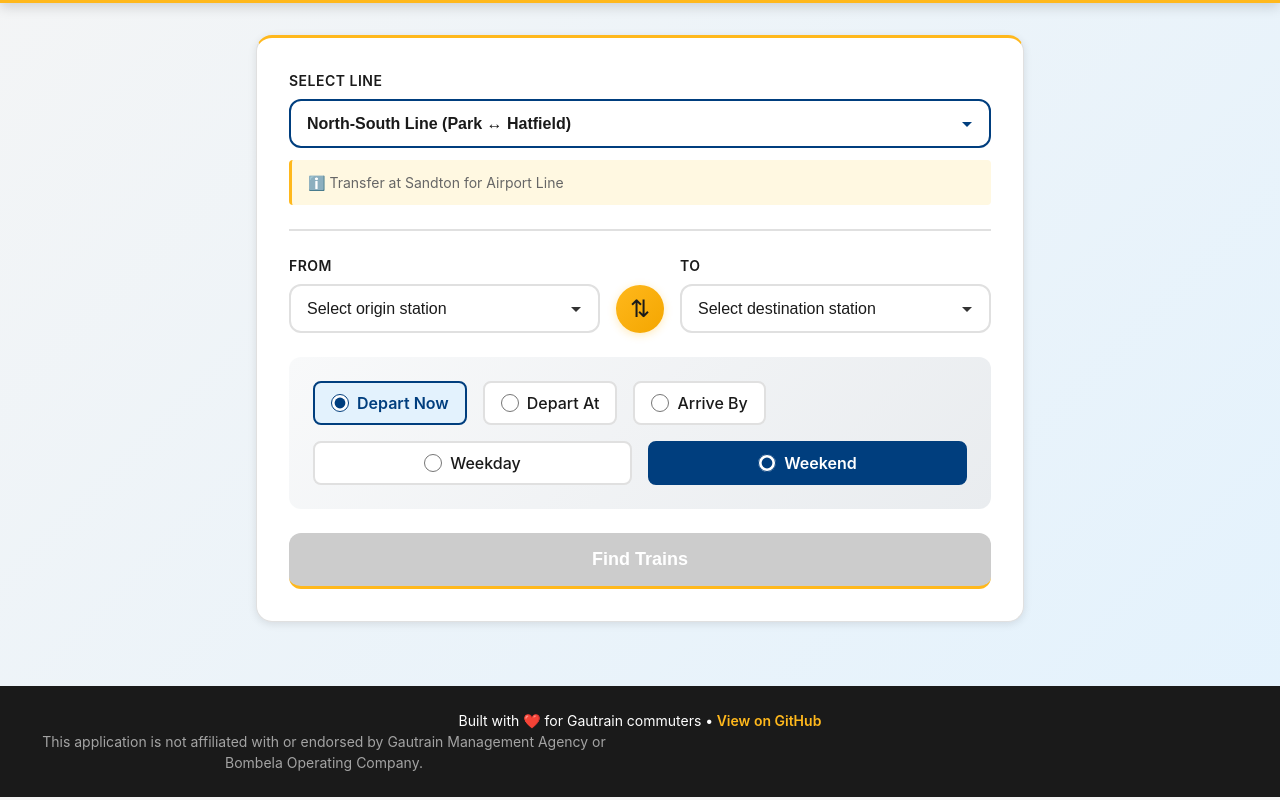
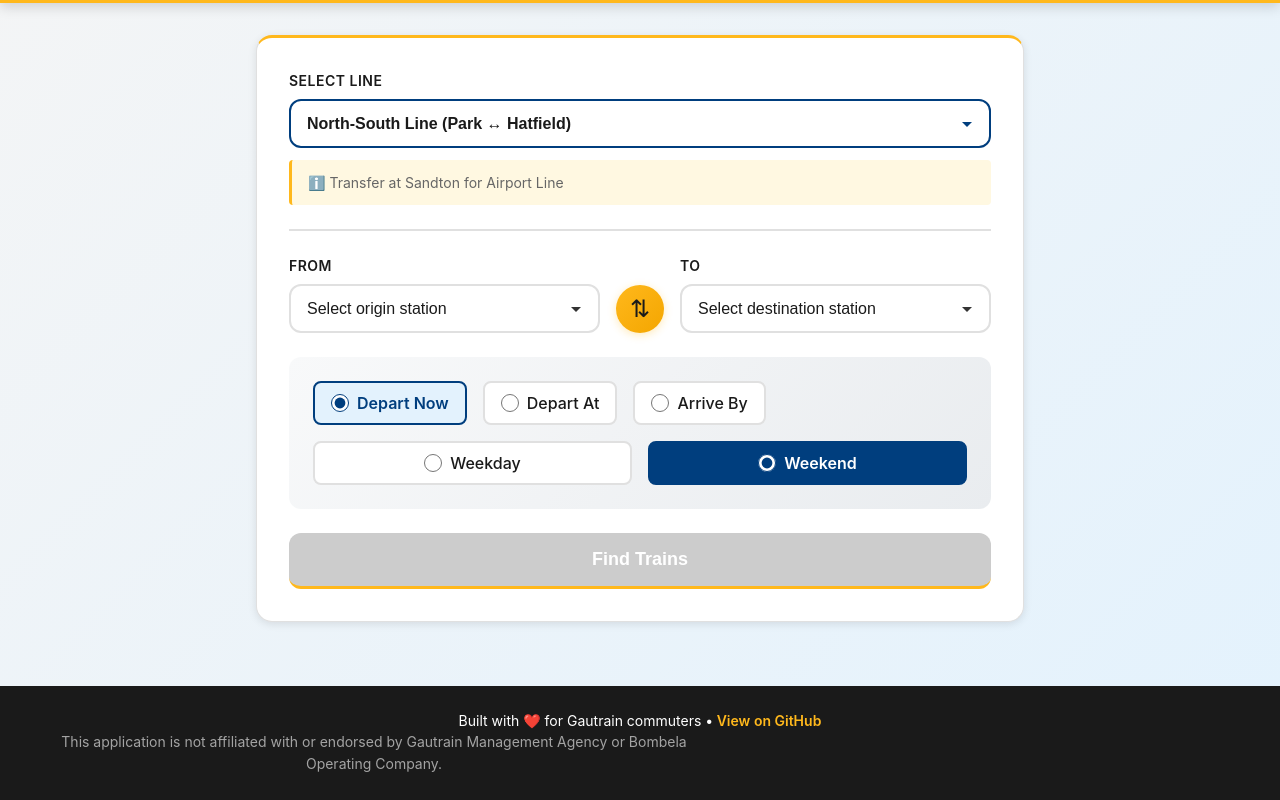
Before and after one commit to yusufk/gautrain-schedule, a React (Vite) app in the folder gautrain-app/: page / in a window 1280 px wide. Shown: the part 202-1002 px from the top of the page. Built offline with nearby package versions, Linux system fonts and the light colour scheme.

Commit message:
style: Update footer disclaimer styles for improved readability

```diff
--- a/gautrain-app/src/App.css
+++ b/gautrain-app/src/App.css
@@ -548,9 +548,11 @@
 .footer-disclaimer {
   font-size: 0.75rem;
   color: rgba(255, 255, 255, 0.6);
-  max-width: 600px;
+  max-width: 700px;
   margin: 0.75rem auto 0;
-  line-height: 1.5;
+  line-height: 1.6;
+  padding: 0 1rem;
+  text-align: center;
 }
 
 .app-footer a {
```
